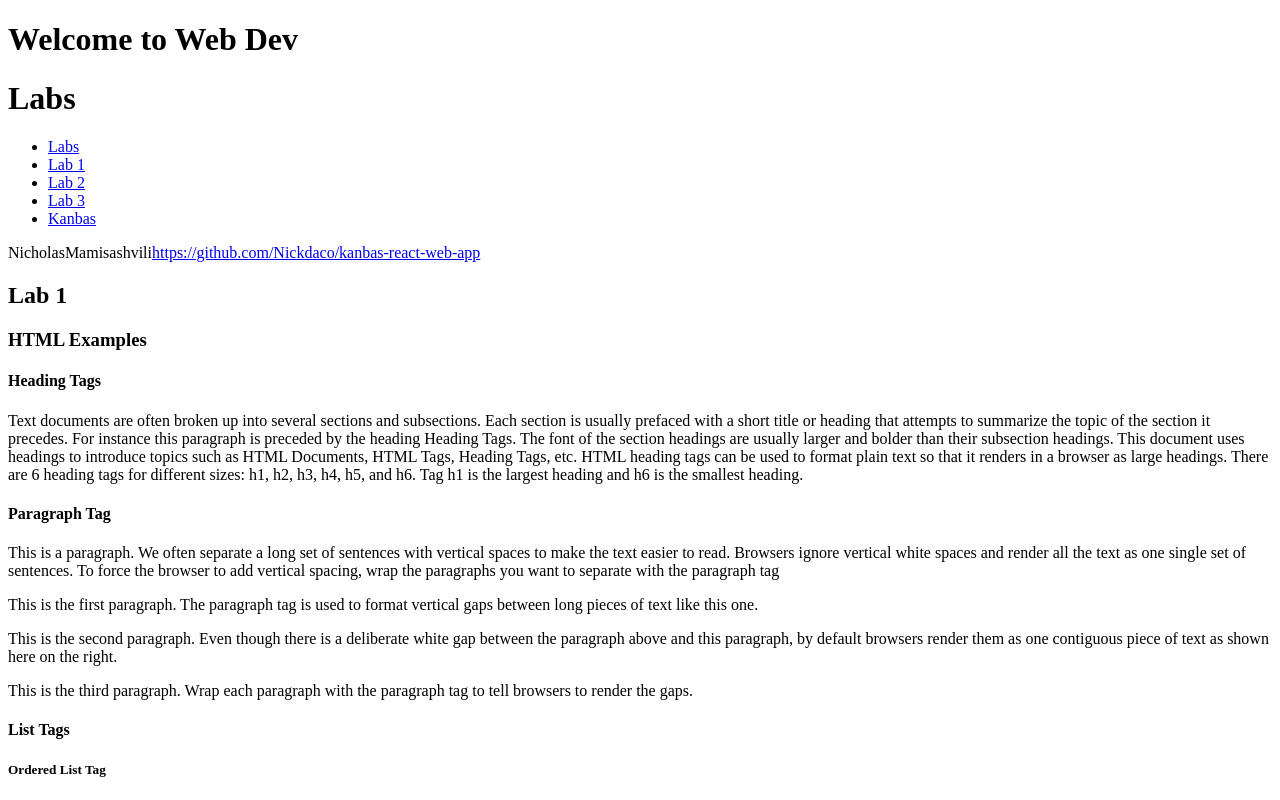
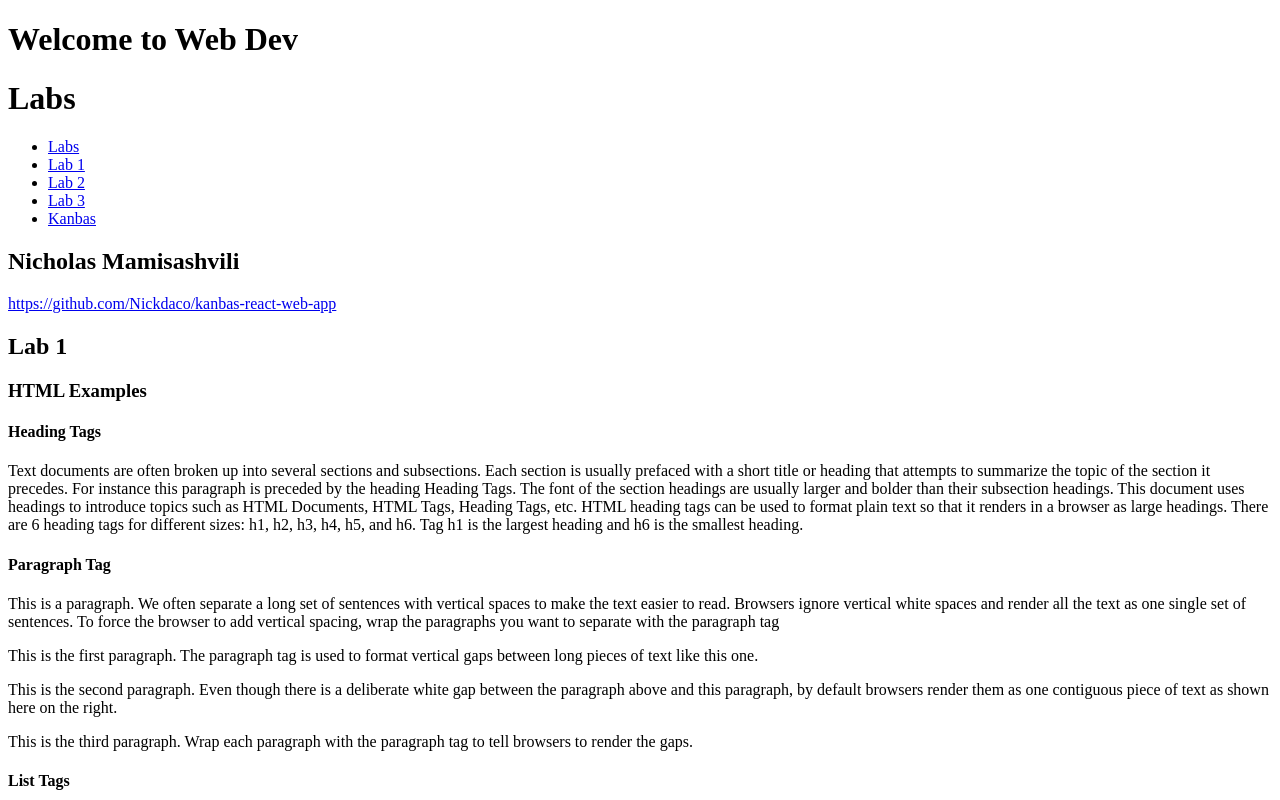
Before and after one commit to Nickdaco/kanbas-react-web-app, a React (Create React App) app: page /#/Labs/Lab1 in a window 1280 px wide. Shown: the top 800 px of the page. Built offline with nearby package versions, Linux system fonts and the light colour scheme.

Commit message:
fixed name

```diff
--- a/src/Labs/index.tsx
+++ b/src/Labs/index.tsx
@@ -10,8 +10,7 @@ export default function Labs() {
       <h1>Welcome to Web Dev</h1>
       <h1>Labs</h1>
       <TOC />
-      <text id="wd-firstname">Nicholas</text>
-      <text id="wd-lastname">Mamisashvili</text>
+      <h2 id="wd-fullname">Nicholas Mamisashvili</h2>
       <a id="wd-github" href="https://github.com/Nickdaco/kanbas-react-web-app">
         https://github.com/Nickdaco/kanbas-react-web-app
       </a>
```
